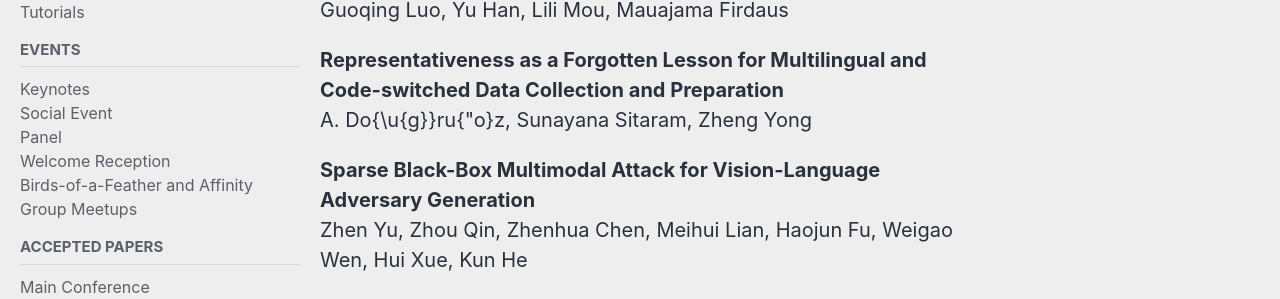
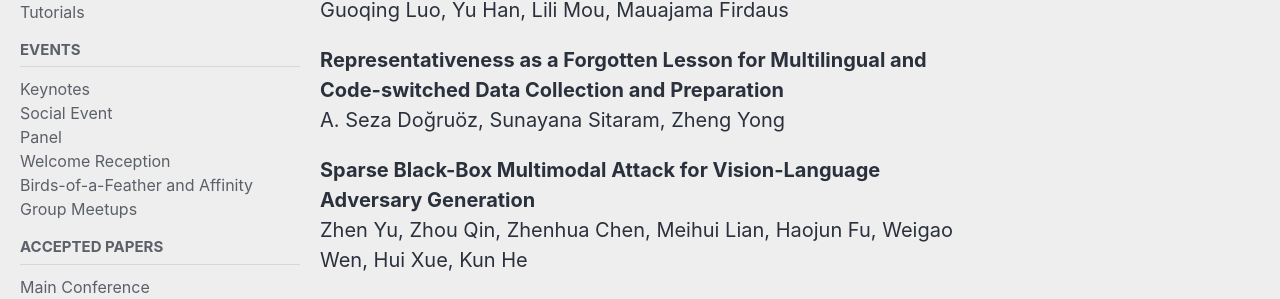
Before and after one commit to acl-org/emnlp-2023, a Jekyll site: the page built from _pages/program/accepted_findings.md, in a window 1280 px wide and 900 px high, scrolled down 36743 px. Shown: the part 152-451 px from the top of the window. Built offline with Jekyll 4.4.1, drawn with Linux system fonts in a browser that asks for light colours; cached includes are drawn as plain includes; nearby versions of some CDN libraries.

Commit message:
Update accepted_findings.md

```diff
--- a/_pages/program/accepted_findings.md
+++ b/_pages/program/accepted_findings.md
@@ -619,7 +619,7 @@ Long Papers
 
 **Prompt-Based Editing for Text Style Transfer**<br/>Guoqing Luo, Yu Han, Lili Mou, Mauajama Firdaus
 
-**Representativeness as a Forgotten Lesson for Multilingual and Code-switched Data Collection and Preparation**<br/>A. Do{\u{g}}ru{\"o}z, Sunayana Sitaram, Zheng Yong
+**Representativeness as a Forgotten Lesson for Multilingual and Code-switched Data Collection and Preparation**<br/>A. Seza Doğruöz, Sunayana Sitaram, Zheng Yong
 
 **Sparse Black-Box Multimodal Attack for Vision-Language Adversary Generation**<br/>Zhen Yu, Zhou Qin, Zhenhua Chen, Meihui Lian, Haojun Fu, Weigao Wen, Hui Xue, Kun He
 
```
